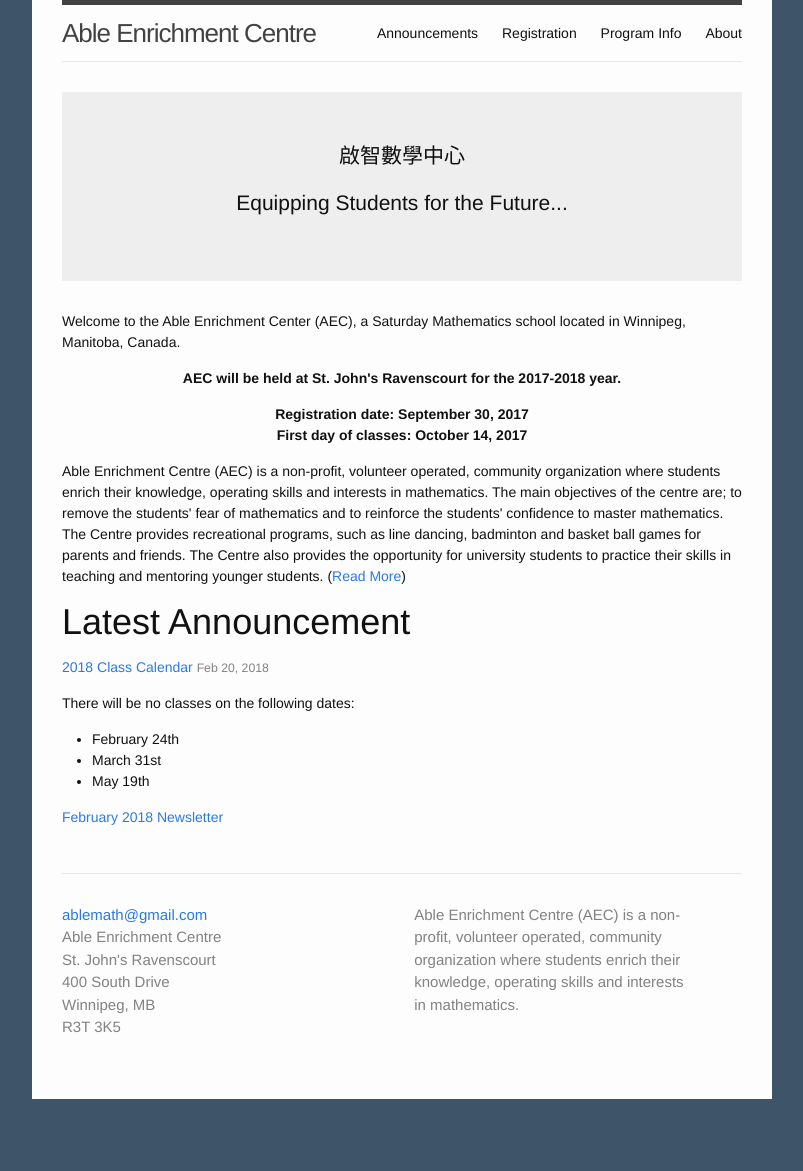
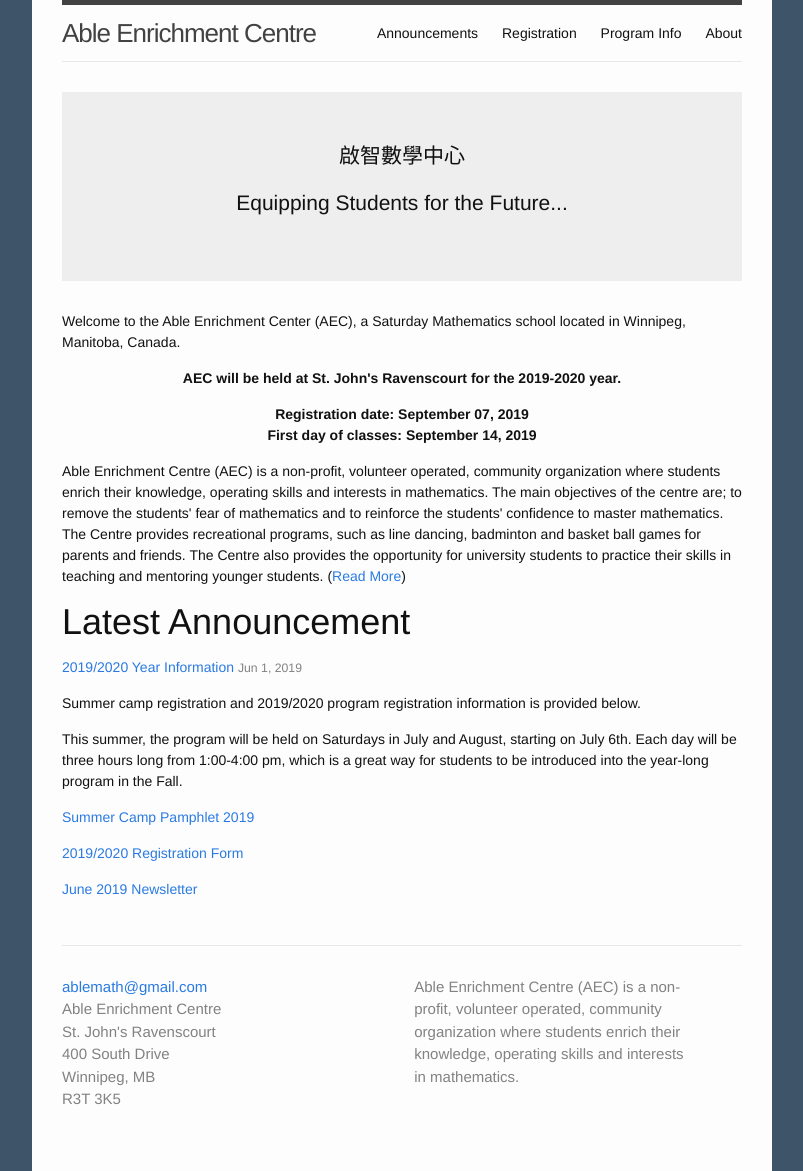
Before and after one commit to ablemath/ablemath, a Jekyll site: the page built from index.html, in a window 1280 px wide. Shown: the whole page, without its empty margins (238-1041 px from the left). Built offline with Jekyll 4.4.1, drawn with Linux system fonts in a browser that asks for light colours; before the commit the page ends 1099 px from its top, so only the background shows below that.

Commit message:
Add 2018 and 2019 info

```diff
--- a/_config.yml
+++ b/_config.yml
@@ -13,8 +13,8 @@
   R3T 3K5
 baseurl: "" # the subpath of your site, e.g. /blog/
 url: "http://ablemath.ca" # the base hostname & protocol for your site
-registrationdate: 2017-09-30
-classdate: 2017-10-14
+registrationdate: 2019-09-07
+classdate: 2019-09-14
 
 # Build settings
 markdown: kramdown
--- /dev/null
+++ b/_posts/2019-06-01-2019-year-information.markdown
@@ -0,0 +1,18 @@
+---
+layout: post
+title:  "2019/2020 Year Information"
+date:   2019-06-01 12:00:00
+categories: "Year Information"
+---
+Summer camp registration and 2019/2020 program registration information is
+provided below.
+
+This summer, the program will be held on Saturdays in July and August, starting
+on July 6th. Each day will be three hours long from 1:00-4:00 pm, which is a
+great way for students to be introduced into the year-long program in the Fall.
+
+[Summer Camp Pamphlet 2019](/docs/2019/summer.pdf)
+
+[2019/2020 Registration Form](/docs/2019/regform.pdf)
+
+[June 2019 Newsletter](/docs/newsletters/newsletter_190601.pdf)
```
Also changed, not shown: _posts/2018-06-16-summer-camp.markdown (added, +20 -0 lines), README.md, 10 other files.
